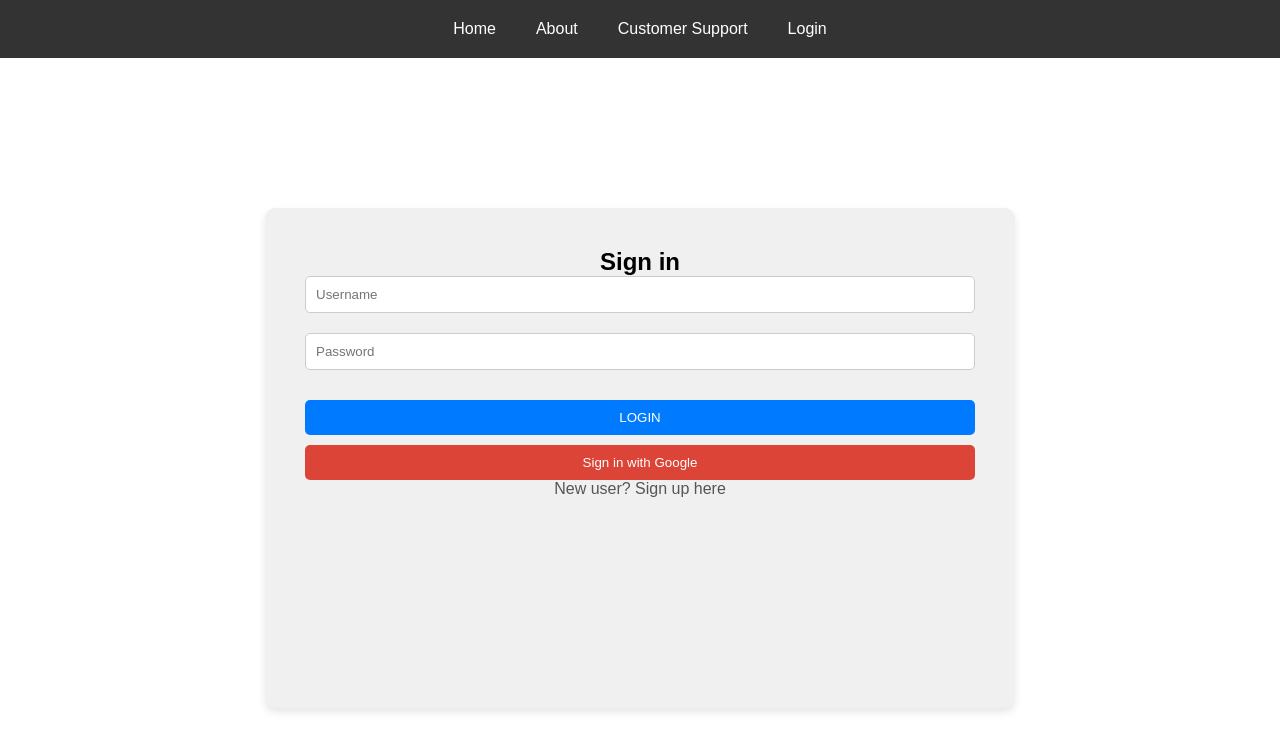
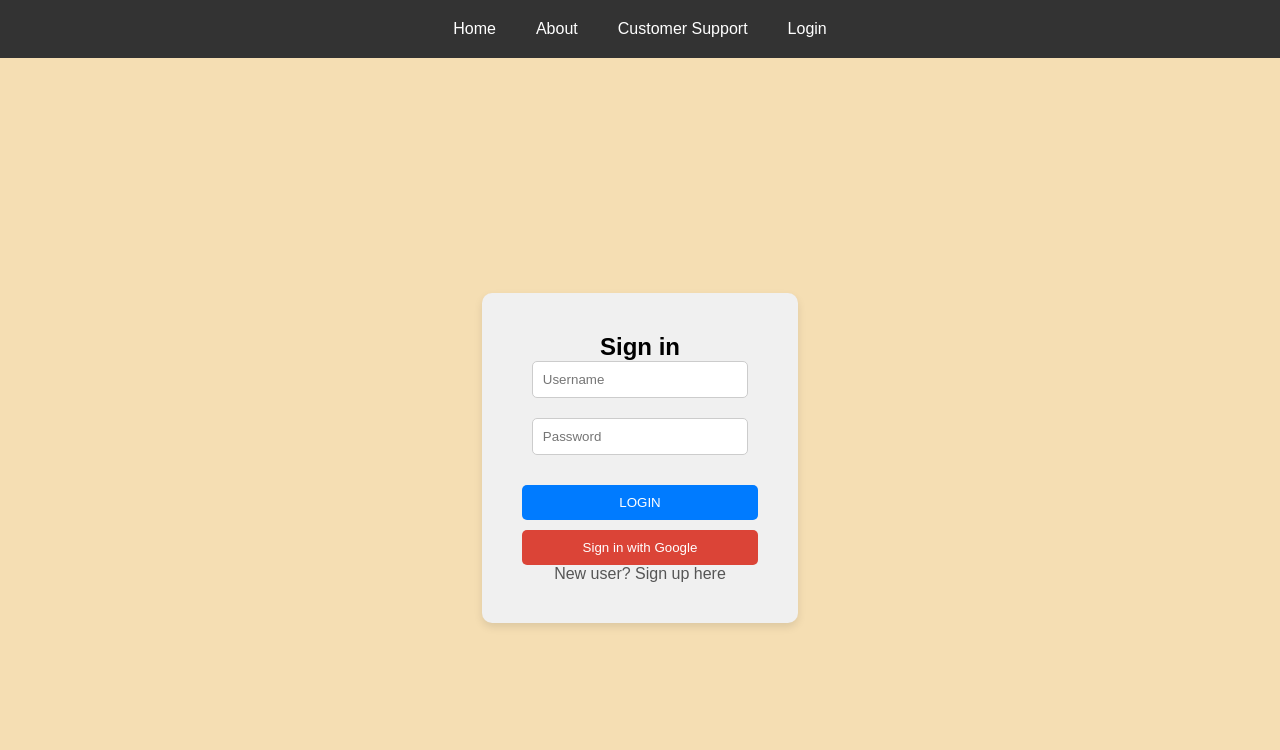
Before and after one commit to ketanpatel9/https---github.com-ketanpatel9-MoveEasy, a React (Create React App) app: page /login in a window 1280 px wide. Shown: the top 750 px of the page. Built offline with nearby package versions, Linux system fonts and the light colour scheme.

Commit message:
Add files via upload

```diff
--- /dev/null
+++ b/src/Dashboard.css
@@ -0,0 +1,65 @@
+/* Base container that holds both sections */
+.base {
+
+  display: flex; /* Use flexbox for the layout */
+  flex-direction: row;
+  height: 100vh;
+  width: 100vw;
+
+}
+
+
+/* Left-hand side section */
+.dashboard-left {
+  flex: 15%;
+  background-color: blanchedalmond;
+  padding: 20px;
+  box-sizing: border-box; /* Include padding in the element's total dimensions */
+}
+
+/* Dashboard heading */
+.dashboard-heading {
+  font-size: 1.5rem;
+  font-weight: bold;
+  margin-bottom: 20px;
+  font-style: oblique;
+
+
+}
+
+/* Links */
+.dashboard-left div {
+  cursor: pointer;
+  padding: 10px 0;
+}
+
+/* Active link */
+.dashboard-left .active {
+  color: #007bff;
+  font-weight: bold;
+}
+
+/* Right-hand side section */
+.dashboard-right {
+  flex: 85%;
+  padding: 20px;
+  box-sizing: border-box; /* Include padding in the element's total dimensions */
+}
+
+/* Content areas */
+.profile-content,
+.history-content,
+.recent-activity-content {
+  margin-bottom: 20px;
+}
+
+/* Heading styles */
+h2 {
+  font-size: 1.5rem;
+  margin-bottom: 10px;
+}
+
+/* Text styles */
+p {
+  color: #333;
+}
--- a/src/Login.css
+++ b/src/Login.css
@@ -18,15 +18,10 @@ body {
     display: flex;
     justify-content: center;
     align-items: center;
-    height: 100%;
-    width: 100%;
-    background-color: white;
-
+    background-color: wheat;
     width: 100vw;
     height: 100vh;
-    display: flex;
     flex-direction: column;
-    justify-content: center;
   }
 
   .login-form {
@@ -34,10 +29,10 @@ body {
     padding: 40px;
     border-radius: 10px;
     box-shadow: 0 4px 8px rgba(0, 0, 0, 0.1);
-    height:500px;
+    width: auto; /* Adjust width as needed, or use max-width for better responsiveness */
+    max-width: 1000px; /* Example max-width */
+    text-align: center;
 
-    width: 750px;
-    text-align: center;
   }
 
   .input-group {
@@ -45,10 +40,11 @@ body {
   }
 
   .input-group input {
-    width: 100%;
+    width: calc(100% - 20px); /* Adjust width calculation if padding changes */
     padding: 10px;
     border-radius: 5px;
     border: 1px solid #ccc;
+    box-sizing: border-box; /* Ensures padding is included in width */
   }
 
   .login-button, .google-sign-in-button {
@@ -68,6 +64,8 @@ body {
   .google-sign-in-button {
     background-color: #db4437;
     color: white;
+    padding: 10px 20px;
+    margin-top: 10px;
   }
 
   .google-sign-in-button:hover {
```
